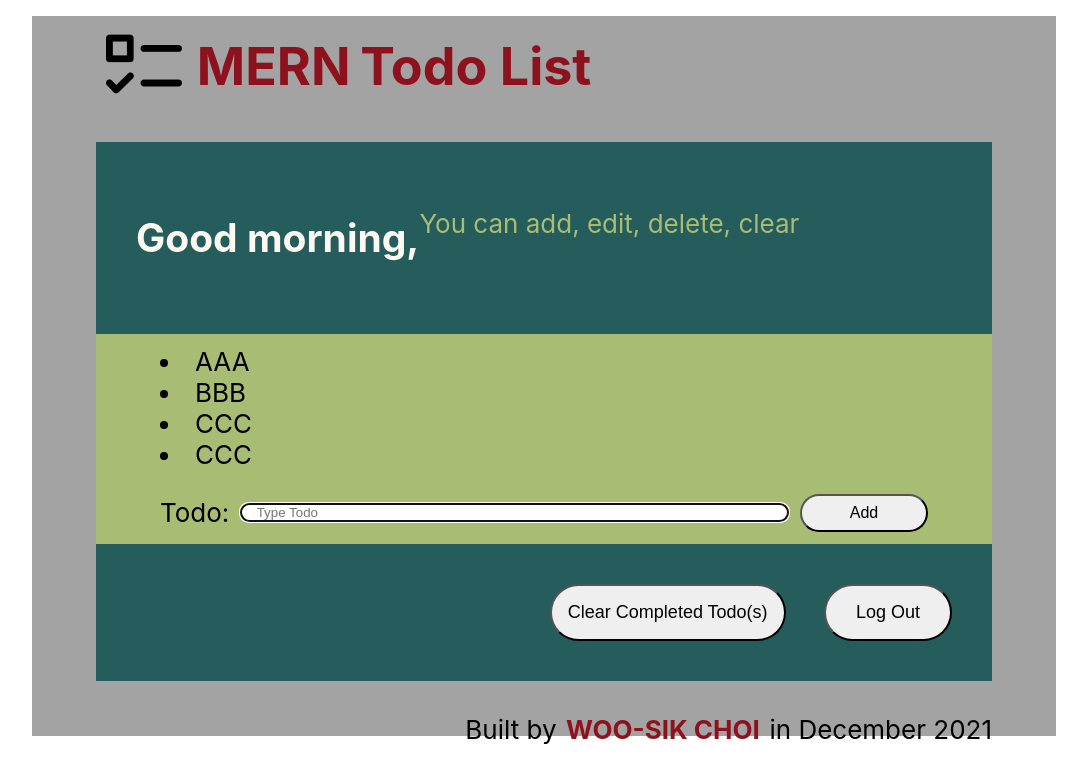
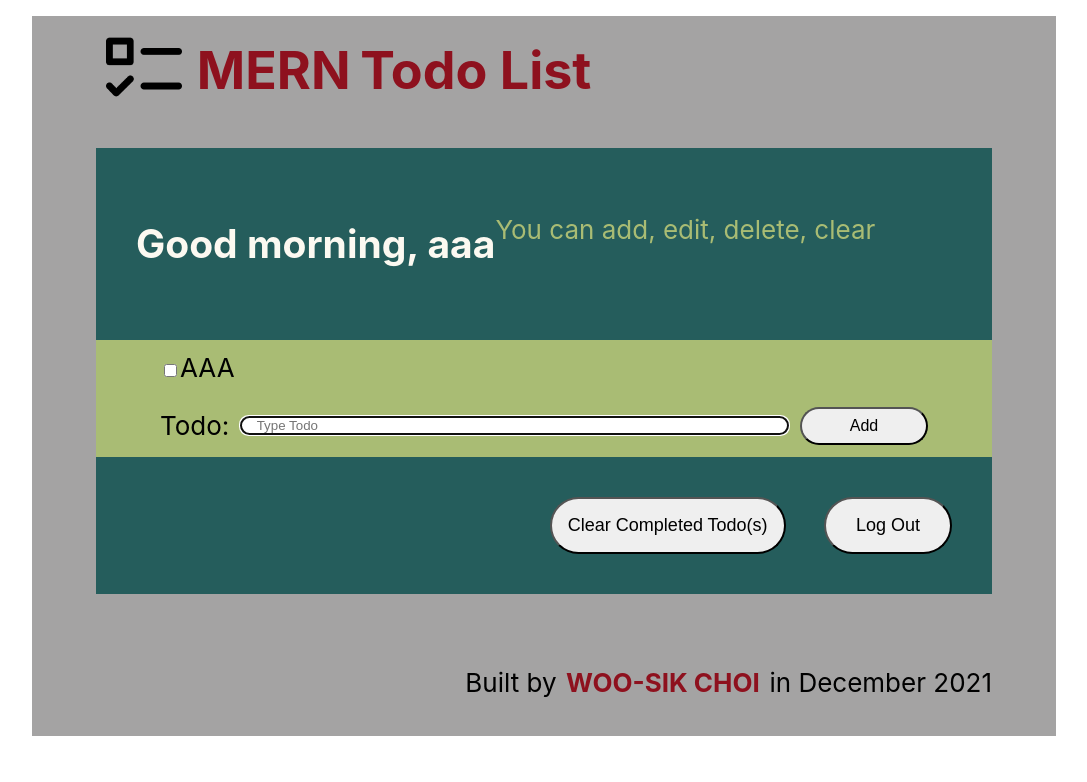
Before and after one commit to dvlprwchoi/mern-tdl, a React (Create React App) app: page /dashboard in a window 1280 px wide. Shown: the top 782 px of the page, without its empty margins (96-1183 px from the left). Built offline with nearby package versions, Linux system fonts and the light colour scheme.

Commit message:
Add addTodo handle function

```diff
--- a/src/App.js
+++ b/src/App.js
@@ -8,7 +8,7 @@
 export const CredentialsContext = React.createContext();
 
 function App() {
-  const credentialsState = useState({});
+  const credentialsState = useState({ username: 'aaa', password: 'aaaa' });
 
   return (
     <CredentialsContext.Provider value={credentialsState}>
--- a/src/components/Dashboard/Dashboard.js
+++ b/src/components/Dashboard/Dashboard.js
@@ -1,3 +1,4 @@
+import { useState } from 'react';
 import { Link } from 'react-router-dom';
 import './Dashboard.css';
 
@@ -6,6 +7,16 @@
 
 function Dashboard() {
   const [credentials] = useContext(CredentialsContext);
+
+  const [todos, setTodos] = useState([{ text: 'AAA' }]);
+  const [todoInput, setTodoInput] = useState('');
+
+  const _addTodo = (e) => {
+    e.preventDefault();
+    if (!todoInput) return;
+    setTodos([...todos, { text: todoInput }]);
+    setTodoInput('');
+  };
 
   return (
     <div className="main">
@@ -16,13 +27,15 @@
         </div>
         <div className="todo-list-container">
           <div className="todo-list-board">
-            <li>AAA</li>
-            <li>BBB</li>
-            <li>CCC</li>
-            <li>CCC</li>
+            {todos.map((todo, index) => (
+              <div className="single-todo" key={index}>
+                <input type="checkbox" />
+                <label>{todo.text}</label>
+              </div>
+            ))}
             {/* <li>CCC</li>
             <li>CCC</li>
-            <li>CCC</li>
+            <li>CCC</li>j
             <li>CCC</li>
             <li>CCC</li>
             <li>CCC</li>
@@ -30,7 +43,7 @@
             <li>CCC</li> */}
           </div>
           <div className="add-todo-list-div">
-            <form className="add-todo-list-form">
+            <form className="add-todo-list-form" onSubmit={_addTodo}>
               <label className="add-todo-list-input-label" htmlFor="todo">
                 Todo:
               </label>
@@ -42,8 +55,12 @@
                 id="todo"
                 autoFocus
                 required
+                onChange={(e) => setTodoInput(e.target.value)}
+                value={todoInput}
               />
-              <button className="add-button button-small">Add</button>
+              <button className="add-button button-small" type="submit">
+                Add
+              </button>
             </form>
           </div>
         </div>
```
